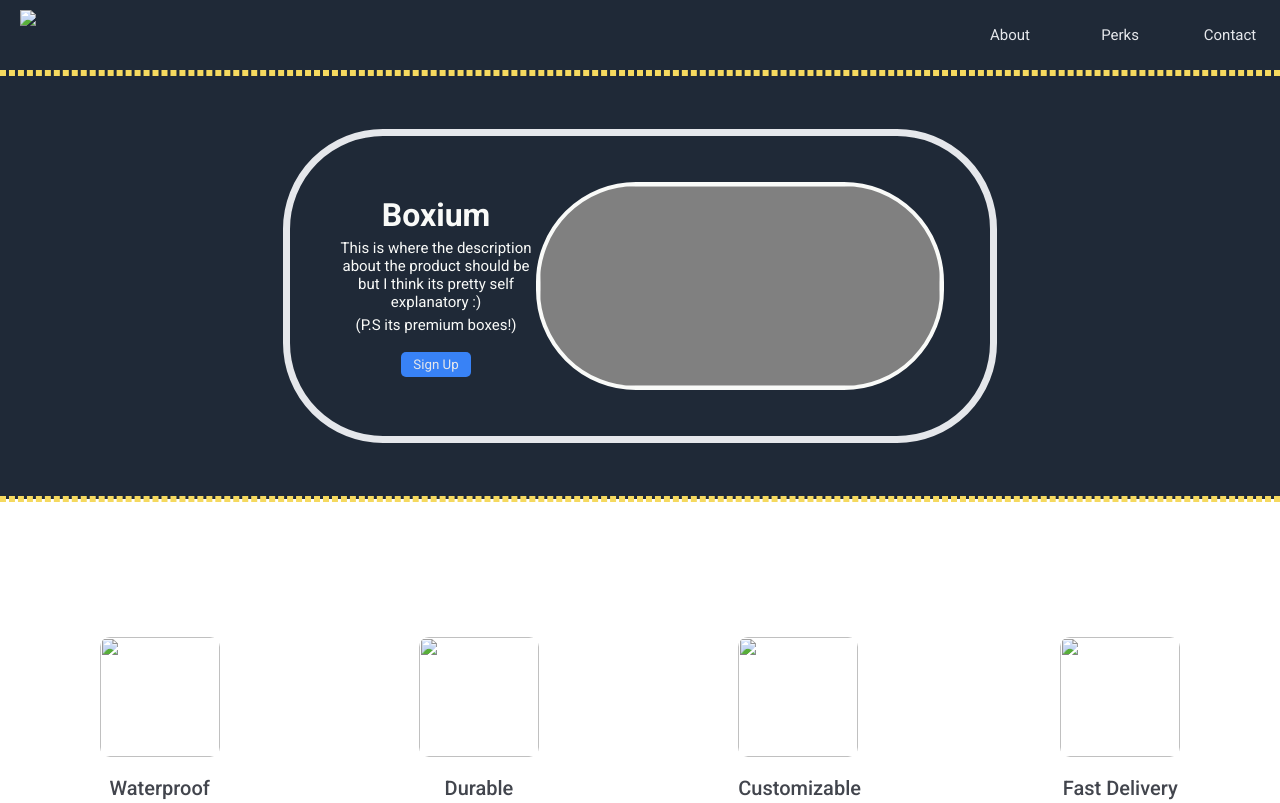
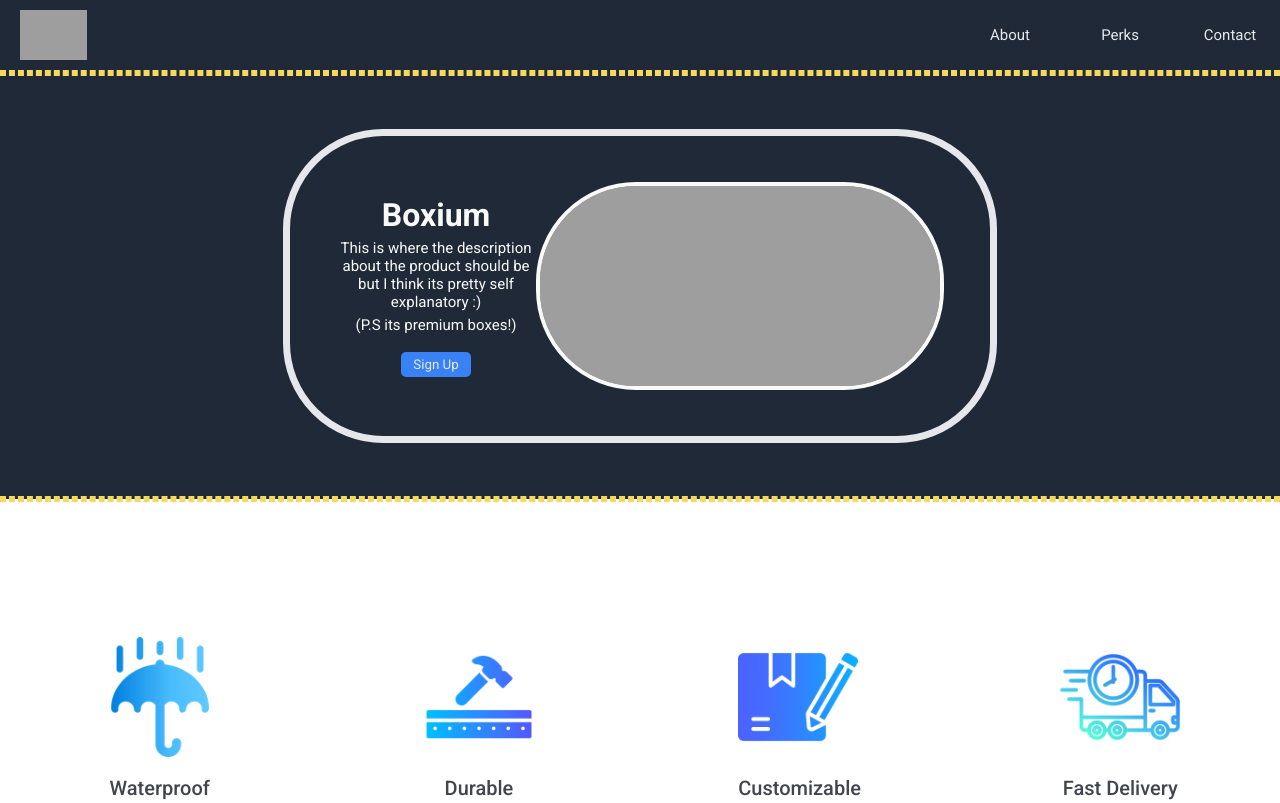
Before and after one commit to TheChaoticKing/Boxium, a plain HTML site: page index.html in a window 1280 px wide. Shown: the top 803 px of the page. Drawn offline with Linux system fonts and the light colour scheme; the site is published under a folder, as on GitHub Pages, so addresses that start at the root find nothing.

Commit message:
changed image links

```diff
--- a/index.html
+++ b/index.html
@@ -8,7 +8,7 @@
     </head>
     <body>
         <div id="hero">
-            <img src="/images/Transparent box.png" class="image1">
+            <img src="images/Transparent box.png" class="image1">
             <div class="navbar">
                 <a class="link1" href="#section-1">About</a>
                 <a class="link1" href="#section-2">Perks</a>
@@ -26,25 +26,25 @@
                     <button class="button1">Sign Up</button>
                 </div>
                 <div class="the-image">
-                    <img class="image2" src="/images/boxes.png">
+                    <img class="image2" src="images/boxes.png">
                 </div>
             </div>
         </div>
         <div class="section-2">
             <div class="box">
-                <img src="/images/rain.png" class="image3">
+                <img src="images/rain.png" class="image3">
                 <p class="description">Waterproof</p>
             </div>
             <div class="box">
-                <img src="/images/durable.png" class="image3">
+                <img src="images/durable.png" class="image3">
                 <p class="description">Durable</p>
             </div>
             <div class="box">
-                <img src="/images/modification.png" class="image3">
+                <img src="images/modification.png" class="image3">
                 <p class="description">Customizable</p>
             </div>
             <div class="box">
-               <img src="/images/delivery.png" class="image3">
+               <img src="images/delivery.png" class="image3">
                <p class="description">Fast Delivery</p>
             </div>
         </div>
```
